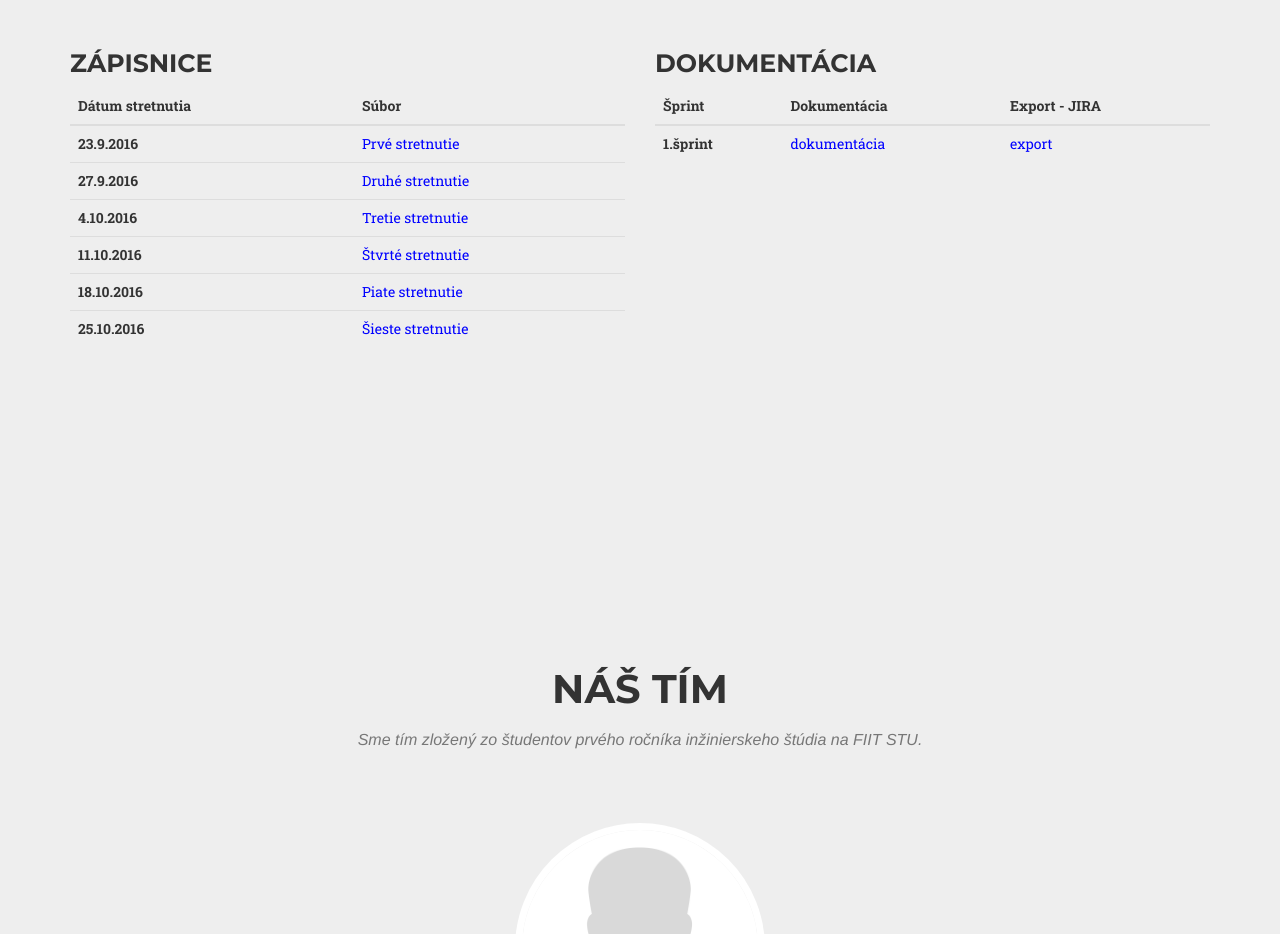
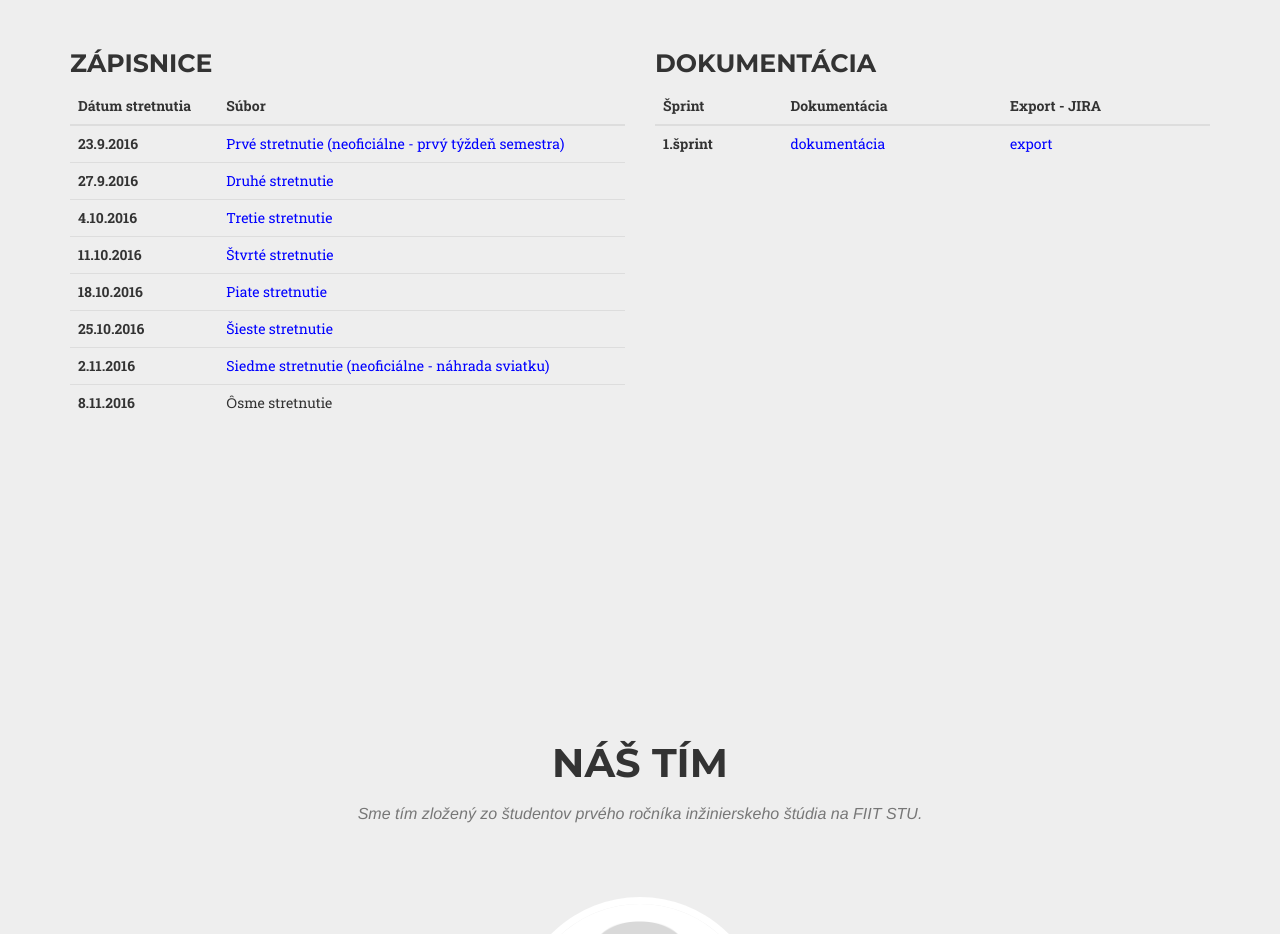
Before and after one commit to next-dimension-team/next-dimension-team.github.io, a website: page index.html in a window 1280 px wide. Shown: the part 1880-2814 px from the top of the page. Drawn offline with nearby package versions, Linux system fonts and the light colour scheme; a web font is replaced by a local one.

Commit message:
Pridane linky na zapisnice

```diff
--- a/index.html
+++ b/index.html
@@ -119,7 +119,7 @@
                         <tbody>
                             <tr>
                                 <th scope="row">23.9.2016</th>
-                                <td><a href="documents/zapisnica_1.pdf" style="color:blue">Prvé stretnutie</a></td>
+                                <td><a href="documents/zapisnica_1.pdf" style="color:blue">Prvé stretnutie (neoficiálne - prvý týždeň semestra)</a></td>
                             </tr>
                             <tr>
                                 <th scope="row">27.9.2016</th>
@@ -140,6 +140,14 @@
                             <tr>
                                 <th scope="row">25.10.2016</th>
                                 <td><a href="documents/zapisnica_6.pdf" style="color:blue">Šieste stretnutie</a></td>
+                            </tr>
+                            <tr>
+                                <th scope="row">2.11.2016</th>
+                                <td><a href="documents/zapisnica_7.pdf" style="color:blue">Siedme stretnutie (neoficiálne - náhrada sviatku)</a></td>
+                            </tr>
+                            <tr>
+                                <th scope="row">8.11.2016</th>
+                                <td><a href="documents/zapisnica_8.pdf" style="color:blue"></a>Ȏsme stretnutie</td>
                             </tr>
                         </tbody>
                     </table>
```
